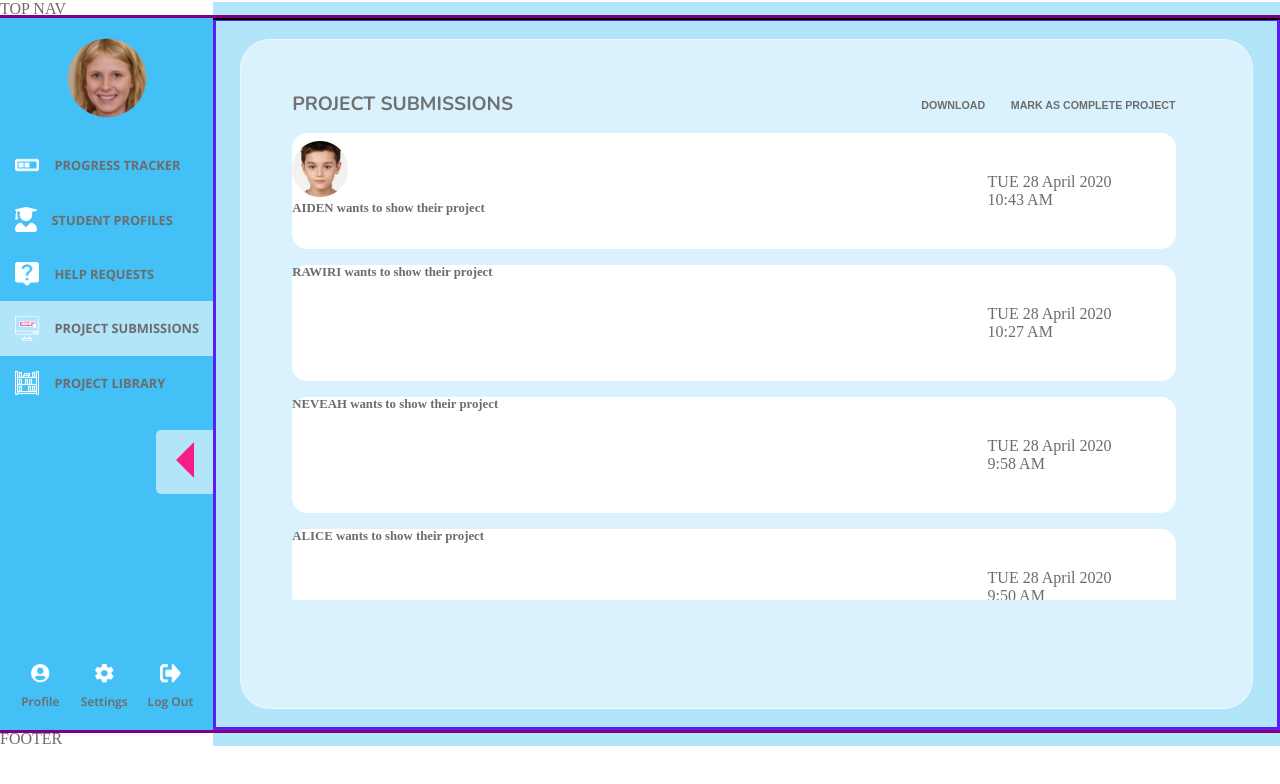
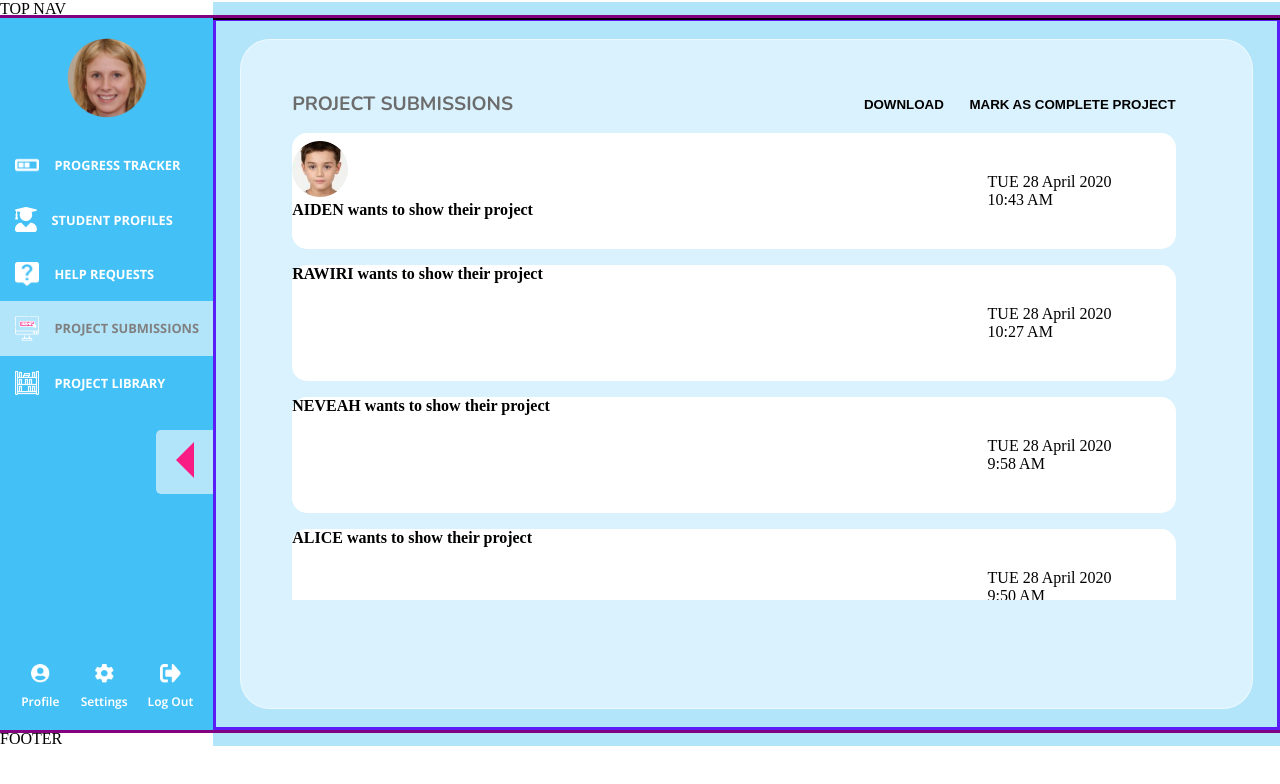
Before and after one commit to cyy963/education-portal-frontend, a React (Vite) app: page /teacher-dashboard/project-submissions in a window 1280 px wide. Shown: the top 784 px of the page. Built offline with nearby package versions, Linux system fonts and the light colour scheme; the HTML template or start-up script is replaced by a standard one.

Commit message:
Adjusted styling

```diff
--- a/src/pages/StudentDashboard/components/SubmitProject/SubmitProject.jsx
+++ b/src/pages/StudentDashboard/components/SubmitProject/SubmitProject.jsx
@@ -13,7 +13,7 @@ export default function SubmitProject() {
       <div className={styles.content}>
         <div className={styles.flex} id={styles.left}>
           <img src={projectImg} alt="Project image" className={styles.img} />
-          <h3>Submit project photo</h3>
+          <h3 className={styles.title}>Submit project photo</h3>
           <p className={styles.text}>
             After completing your project, take a screenshot of your project and
             upload it here.
@@ -28,7 +28,7 @@ export default function SubmitProject() {
             className={styles.img}
           />
 
-          <h3>Show your teacher</h3>
+          <h3 className={styles.title}>Show your teacher</h3>
           <p className={styles.text}>
             If your teacher is in the same room as you. Click the button to let
             them know you are done.
--- a/src/pages/StudentDashboard/components/SubmitProject/SubmitProject.module.css
+++ b/src/pages/StudentDashboard/components/SubmitProject/SubmitProject.module.css
@@ -1,15 +1,19 @@
 /* Styles for submit project page */
-h3 {
+.title,
+.text,
+.btnText {
+  color: #707070;
+}
+
+.title {
   font-family: nunito;
   font-size: 1.3em;
-  color: #707070;
 }
 
 .text,
 .btnText {
   font-family: "Open sans";
   font-size: 0.8em;
-  color: #707070;
 }
 
 .flexMain {
--- a/src/pages/TeacherDashboard/components/ProjectSubmissions/ProjectSubmissions.module.css
+++ b/src/pages/TeacherDashboard/components/ProjectSubmissions/ProjectSubmissions.module.css
@@ -1,5 +1,6 @@
 /* css for project submissions */
-* {
+.title,
+.btnTitle {
   color: #6c6c6c;
 }
 
@@ -8,7 +9,7 @@
   font-size: 1.2em;
 }
 
-h4 {
+.btnTitle {
   font-size: 0.8em;
 }
 
--- a/src/pages/TeacherDashboard/components/ProjectSubmissions/components/ProjectSubmissionsButtons.jsx
+++ b/src/pages/TeacherDashboard/components/ProjectSubmissions/components/ProjectSubmissionsButtons.jsx
@@ -5,13 +5,13 @@ export default function ProjectSubmissionsButtons({ type }) {
   if (type === "download") {
     return (
       <button className={styles.btn}>
-        <h4>DOWNLOAD</h4>
+        <h4 className={styles.btnText}>DOWNLOAD</h4>
       </button>
     );
   } else if (type === "complete") {
     return (
       <button className={styles.btn}>
-        <h4>MARK AS COMPLETE PROJECT</h4>
+        <h4 className={styles.btnText}>MARK AS COMPLETE PROJECT</h4>
       </button>
     );
   } else {
```
